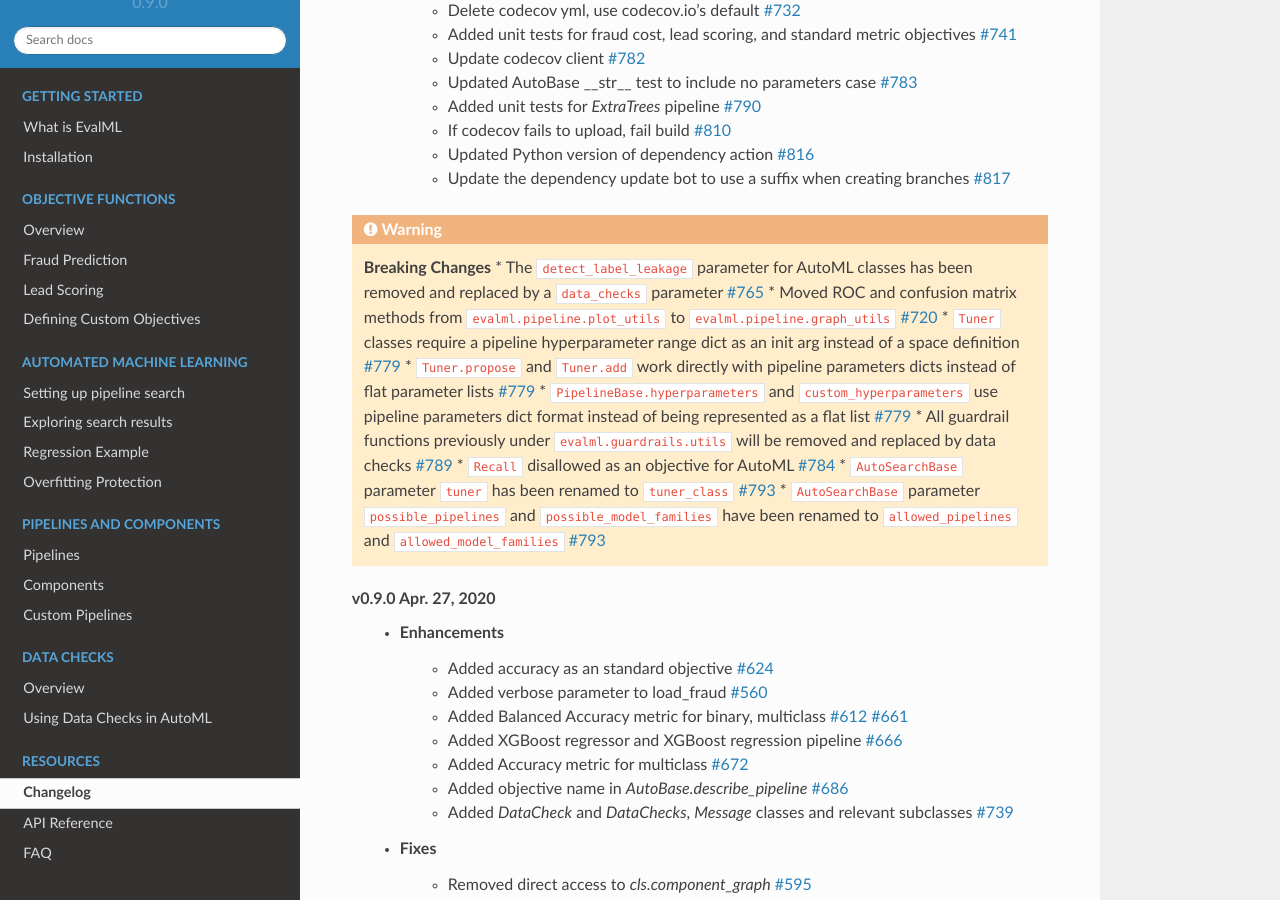
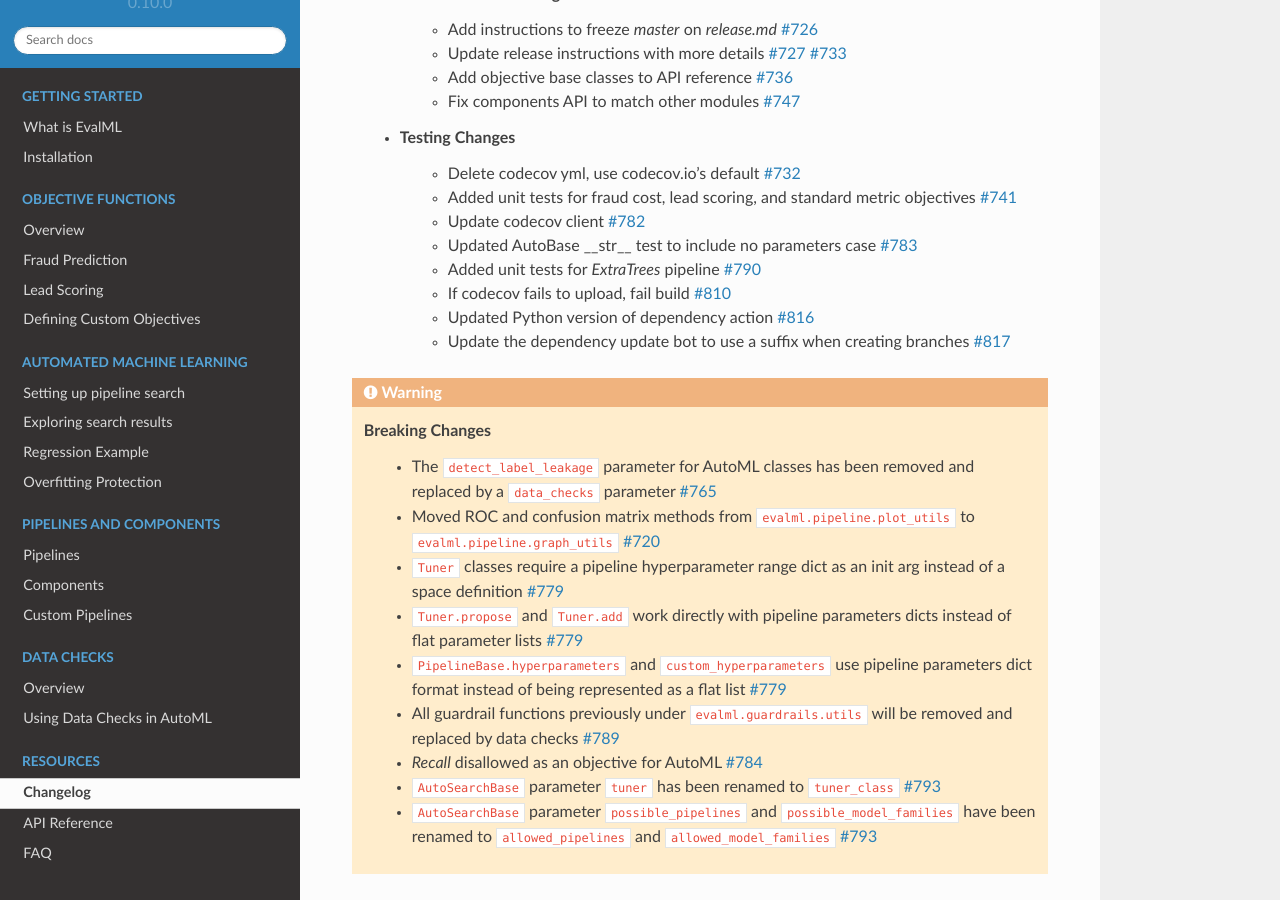
Before and after one commit to alteryx/evalml, a Sphinx documentation site: the page built from docs/source/changelog.rst, in a window 1280 px wide and 900 px high, scrolled down 1428 px. Built offline with Sphinx 7.4.7 and the Read the Docs theme 2.0.0, drawn with Linux system fonts in a browser that asks for light colours; comment, search, counter and statistics services are not loaded; some of the changed text lies outside the part shown.

Commit message:
Release v0.10.0 May 29, 2020 (#822)
* init release PR

```diff
--- a/docs/source/changelog.rst
+++ b/docs/source/changelog.rst
@@ -2,7 +2,16 @@
 
 Changelog
 ---------
+
 **Future Releases**
+    * Enhancements
+    * Fixes
+    * Changes
+    * Documentation Changes
+    * Testing Changes
+
+
+**v0.10.0 May 29, 2020**
     * Enhancements
         * Added baseline models for classification and regression, add functionality to calculate baseline models before searching in AutoML :pr:`746`
         * Port over highly-null guardrail as a data check and define `DefaultDataChecks` and `DisableDataChecks` classes :pr:`745`
@@ -49,15 +58,15 @@ Changelog
 .. warning::
 
     **Breaking Changes**
-    * The ``detect_label_leakage`` parameter for AutoML classes has been removed and replaced by a ``data_checks`` parameter :pr:`765`
-    * Moved ROC and confusion matrix methods from ``evalml.pipeline.plot_utils`` to ``evalml.pipeline.graph_utils`` :pr:`720`
-    * ``Tuner`` classes require a pipeline hyperparameter range dict as an init arg instead of a space definition :pr:`779`
-    * ``Tuner.propose`` and ``Tuner.add`` work directly with pipeline parameters dicts instead of flat parameter lists :pr:`779`
-    * ``PipelineBase.hyperparameters`` and ``custom_hyperparameters`` use pipeline parameters dict format instead of being represented as a flat list :pr:`779`
-    * All guardrail functions previously under ``evalml.guardrails.utils`` will be removed and replaced by data checks :pr:`789`
-    * ``Recall`` disallowed as an objective for AutoML :pr:`784`
-    * ``AutoSearchBase`` parameter ``tuner`` has been renamed to ``tuner_class`` :pr:`793`
-    * ``AutoSearchBase`` parameter ``possible_pipelines`` and ``possible_model_families`` have been renamed to ``allowed_pipelines`` and ``allowed_model_families`` :pr:`793`
+        * The ``detect_label_leakage`` parameter for AutoML classes has been removed and replaced by a ``data_checks`` parameter :pr:`765`
+        * Moved ROC and confusion matrix methods from ``evalml.pipeline.plot_utils`` to ``evalml.pipeline.graph_utils`` :pr:`720`
+        * ``Tuner`` classes require a pipeline hyperparameter range dict as an init arg instead of a space definition :pr:`779`
+        * ``Tuner.propose`` and ``Tuner.add`` work directly with pipeline parameters dicts instead of flat parameter lists :pr:`779`
+        * ``PipelineBase.hyperparameters`` and ``custom_hyperparameters`` use pipeline parameters dict format instead of being represented as a flat list :pr:`779`
+        * All guardrail functions previously under ``evalml.guardrails.utils`` will be removed and replaced by data checks :pr:`789`
+        * `Recall` disallowed as an objective for AutoML :pr:`784`
+        * ``AutoSearchBase`` parameter ``tuner`` has been renamed to ``tuner_class`` :pr:`793`
+        * ``AutoSearchBase`` parameter ``possible_pipelines`` and ``possible_model_families`` have been renamed to ``allowed_pipelines`` and ``allowed_model_families`` :pr:`793`
 
 
 **v0.9.0 Apr. 27, 2020**
--- a/evalml/__init__.py
+++ b/evalml/__init__.py
@@ -33,4 +33,4 @@ warnings.filterwarnings("ignore", category=FutureWarning)
 warnings.filterwarnings("ignore", category=DeprecationWarning)
 
 
-__version__ = '0.9.0'
+__version__ = '0.10.0'
--- a/setup.py
+++ b/setup.py
@@ -2,7 +2,7 @@ from setuptools import find_packages, setup
 
 setup(
     name='evalml',
-    version='0.9.0',
+    version='0.10.0',
     author='Feature Labs, Inc.',
     author_email='support@featurelabs.com',
     url='http://www.featurelabs.com/',
```
